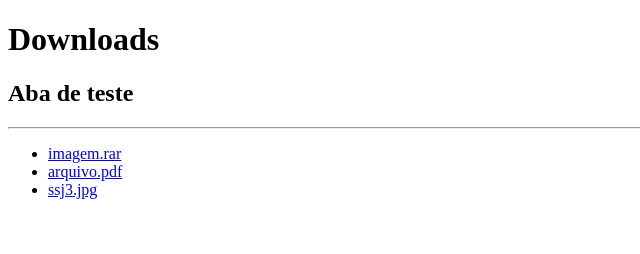
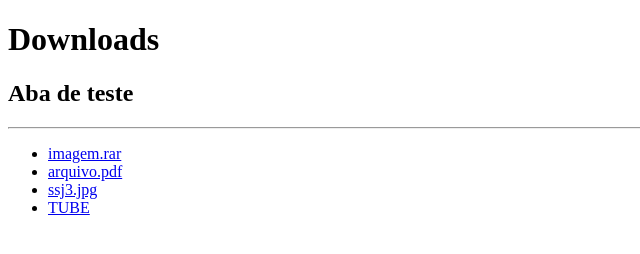
Before and after one commit to Shawlock2/Silas_downloads, a plain HTML site: page index.html in a window 1280 px wide. Shown: the full height of the page, 0-640 px from the left. Drawn offline with Linux system fonts and the light colour scheme.

Commit message:
Add files via upload

```diff
--- a/index.html
+++ b/index.html
@@ -31,6 +31,11 @@
                     ssj3.jpg
                 </a>
             </li>
+            <li>
+                <a href="https://docs.google.com/uc?export=download&id=1kIaUfCCyYQZPRymQPUgEcrGwLksY_8_F" download="TUBE" type="application/zip">
+                    TUBE
+                </a>
+            </li>
         </ul>
     </section>
 </body>
```
